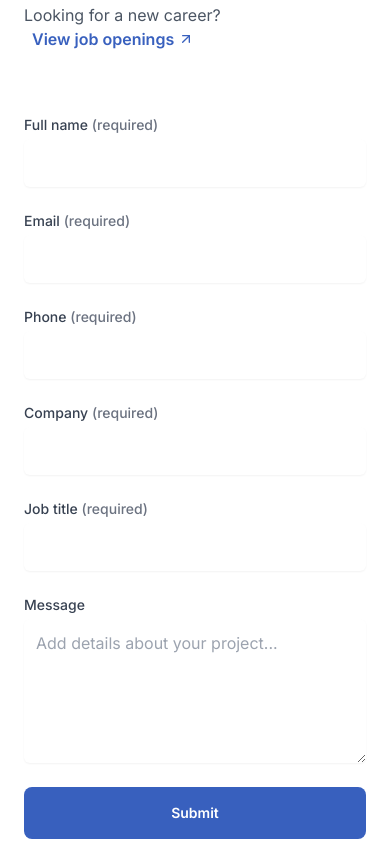
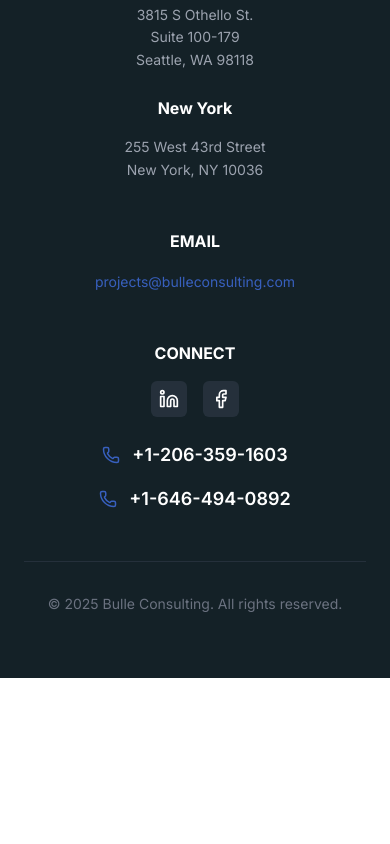
Before and after one commit to abylaydospayev/my-honeybook-clone, a Next.js app: page / in a window 390 px wide. Shown: the part 6600-7444 px from the top of the page. After the commit the page ends 7278 px from the top, so only its background shows below. Built offline with nearby package versions, Linux system fonts and the light colour scheme.

Commit message:
deleted contact page

```diff
--- a/app/page.tsx
+++ b/app/page.tsx
@@ -9,7 +9,6 @@ import { IntroSection } from '@/components/page_sections/IntroSection';
 import { ServicesSection } from '@/components/page_sections/ServicesSection';
 import { TeamSection } from '@/components/page_sections/TeamSection';
 import { TestimonialSection } from '@/components/page_sections/TestimonialSection';
-import { ContactSection } from '@/components/page_sections/ContactSection';
 import { ContactModal } from '@/components/ui/ContactModal'; // Import the new modal
 
 export default function HomePage() {
@@ -32,7 +31,6 @@ export default function HomePage() {
         <ServicesSection />
         <TeamSection />
         <TestimonialSection />
-        <ContactSection />
       </main>
 
       <Footer />
--- a/components/page_sections/ContactHero.tsx
+++ /dev/null
@@ -1,71 +0,0 @@
-"use client";
-
-import { motion, useScroll, useTransform, type Variants } from "framer-motion";
-import { useRef } from "react";
-
-// A single, reusable variant for the text items
-const itemVariants: Variants = {
-  hidden: { opacity: 0, y: 30 },
-  visible: {
-    opacity: 1,
-    y: 0,
-    transition: {
-      duration: 0.6,
-      ease: "easeOut",
-    },
-  },
-};
-
-export function ContactHero() {
-  // A ref to track the section element for scroll calculations
-  const targetRef = useRef<HTMLDivElement>(null);
-
-  // Framer Motion hook to track scroll progress within this section
-  const { scrollYProgress } = useScroll({
-    target: targetRef,
-    offset: ["start end", "end start"],
-  });
-
-  // Create the parallax effect by transforming scroll progress into vertical movement
-  const y = useTransform(scrollYProgress, [0, 1], ["-20%", "20%"]);
-
-  return (
-    <section ref={targetRef} className="relative h-[50vh] min-h-[350px] bg-dark-gray flex items-center justify-center text-center text-white overflow-hidden">
-
-      {/* The background image now moves with a parallax effect */}
-      <motion.div
-        className="absolute inset-0 z-0"
-        style={{
-          backgroundImage: "url('/image/hasan.pixels.jpg')",
-          backgroundSize: "cover",
-          backgroundPosition: "center",
-          y, // The parallax effect is applied here
-        }}
-      />
-
-      <div className="absolute inset-0 bg-black/70 z-10"></div>
-
-      {/* This container will stagger the animation of its children */}
-      <motion.div
-        className="relative z-20 px-6"
-        initial="hidden"
-        whileInView="visible" // Animate when the component is in view
-        viewport={{ once: true, amount: 0.5 }}
-        transition={{ staggerChildren: 0.2 }} // Animate children one by one
-      >
-        <motion.h1
-          className="text-4xl md:text-6xl font-extrabold tracking-tight"
-          variants={itemVariants}
-        >
-          Contact Us
-        </motion.h1>
-        <motion.p
-          className="mt-4 max-w-2xl mx-auto text-lg text-gray-300"
-          variants={itemVariants}
-        >
-          Have a question or a project in mind? We'd love to hear from you.
-        </motion.p>
-      </motion.div>
-    </section>
-  );
-}
--- a/components/page_sections/ContactSection.tsx
+++ /dev/null
@@ -1,120 +0,0 @@
-'use client';
-
-import { motion, type Variants } from 'framer-motion';
-import { Button } from '../ui/button';
-import { ArrowUpRight } from 'lucide-react';
-
-export function ContactSection() {
-  const animationVariants: Variants = {
-    hidden: { opacity: 0, y: 30 },
-    visible: {
-      opacity: 1,
-      y: 0,
-      transition: { duration: 0.5, ease: "easeOut" }
-    },
-  };
-
-  return (
-    <motion.section
-      id="contact"
-      className="py-24 sm:py-32 bg-white"
-      initial="hidden"
-      whileInView="visible"
-      viewport={{ once: true, amount: 0.2 }}
-      variants={animationVariants}
-    >
-      <div className="max-w-7xl mx-auto px-6">
-
-        {/* New Two-Column Layout */}
-        <div className="grid lg:grid-cols-2 gap-16 items-start">
-
-          {/* Left Column: Headline and Info */}
-          <div className="lg:sticky lg:top-24">
-            <h2 className="text-4xl md:text-6xl font-bold text-dark-gray leading-tight">
-              Let's talk about your next big project.
-            </h2>
-            <p className="mt-8 text-gray-600">
-              Looking for a new career?
-              <a href="/careers" className="ml-2 font-semibold text-brand-blue hover:underline inline-flex items-center">
-                View job openings <ArrowUpRight className="ml-1 w-4 h-4" />
-              </a>
-            </p>
-          </div>
-
-          {/* Right Column: The New Contact Form */}
-          <div>
-            <form action="#" method="POST" className="space-y-6">
-
-              {/* Full Name */}
-              <div>
-                <label htmlFor="full-name" className="block text-sm font-medium text-gray-700">
-                  Full name <span className="text-gray-500">(required)</span>
-                </label>
-                <div className="mt-1">
-                  <input type="text" name="full-name" id="full-name" required className="block w-full rounded-md border-gray-300 shadow-sm focus:border-brand-blue focus:ring-brand-blue sm:text-sm p-3" />
-                </div>
-              </div>
-
-              {/* Email and Phone */}
-              <div className="grid grid-cols-1 sm:grid-cols-2 gap-6">
-                <div>
-                  <label htmlFor="email" className="block text-sm font-medium text-gray-700">
-                    Email <span className="text-gray-500">(required)</span>
-                  </label>
-                  <div className="mt-1">
-                    <input type="email" name="email" id="email" required autoComplete="email" className="block w-full rounded-md border-gray-300 shadow-sm focus:border-brand-blue focus:ring-brand-blue sm:text-sm p-3" />
-                  </div>
-                </div>
-                <div>
-                   <label htmlFor="phone" className="block text-sm font-medium text-gray-700">
-                    Phone <span className="text-gray-500">(required)</span>
-                  </label>
-                  <div className="mt-1">
-                    <input type="tel" name="phone" id="phone" required autoComplete="tel" className="block w-full rounded-md border-gray-300 shadow-sm focus:border-brand-blue focus:ring-brand-blue sm:text-sm p-3" />
-                  </div>
-                </div>
-              </div>
-
-              {/* Company and Job Title */}
-              <div className="grid grid-cols-1 sm:grid-cols-2 gap-6">
-                 <div>
-                    <label htmlFor="company" className="block text-sm font-medium text-gray-700">
-                        Company <span className="text-gray-500">(required)</span>
-                    </label>
-                    <div className="mt-1">
-                        <input type="text" name="company" id="company" required autoComplete="organization" className="block w-full rounded-md border-gray-300 shadow-sm focus:border-brand-blue focus:ring-brand-blue sm:text-sm p-3" />
-                    </div>
-                </div>
-                <div>
-                    <label htmlFor="job-title" className="block text-sm font-medium text-gray-700">
-                        Job title <span className="text-gray-500">(required)</span>
-                    </label>
-                    <div className="mt-1">
-                        <input type="text" name="job-title" id="job-title" required autoComplete="organization-title" className="block w-full rounded-md border-gray-300 shadow-sm focus:border-brand-blue focus:ring-brand-blue sm:text-sm p-3" />
-                    </div>
-                </div>
-              </div>
-
-              {/* Message */}
-              <div>
-                <label htmlFor="message" className="block text-sm font-medium text-gray-700">
-                  Message
-                </label>
-                <div className="mt-1">
-                  <textarea name="message" id="message" placeholder="Add details about your project..." rows={5} className="block w-full rounded-md border-gray-300 shadow-sm focus:border-brand-blue focus:ring-brand-blue sm:text-sm p-3"></textarea>
-                </div>
-              </div>
-
-              <div>
-                <Button type="submit" size="lg" variant="secondary" className="w-full sm:w-auto">
-                  Submit
-                </Button>
-              </div>
-            </form>
-          </div>
-
-        </div>
-      </div>
-    </motion.section>
-  );
-}
```
